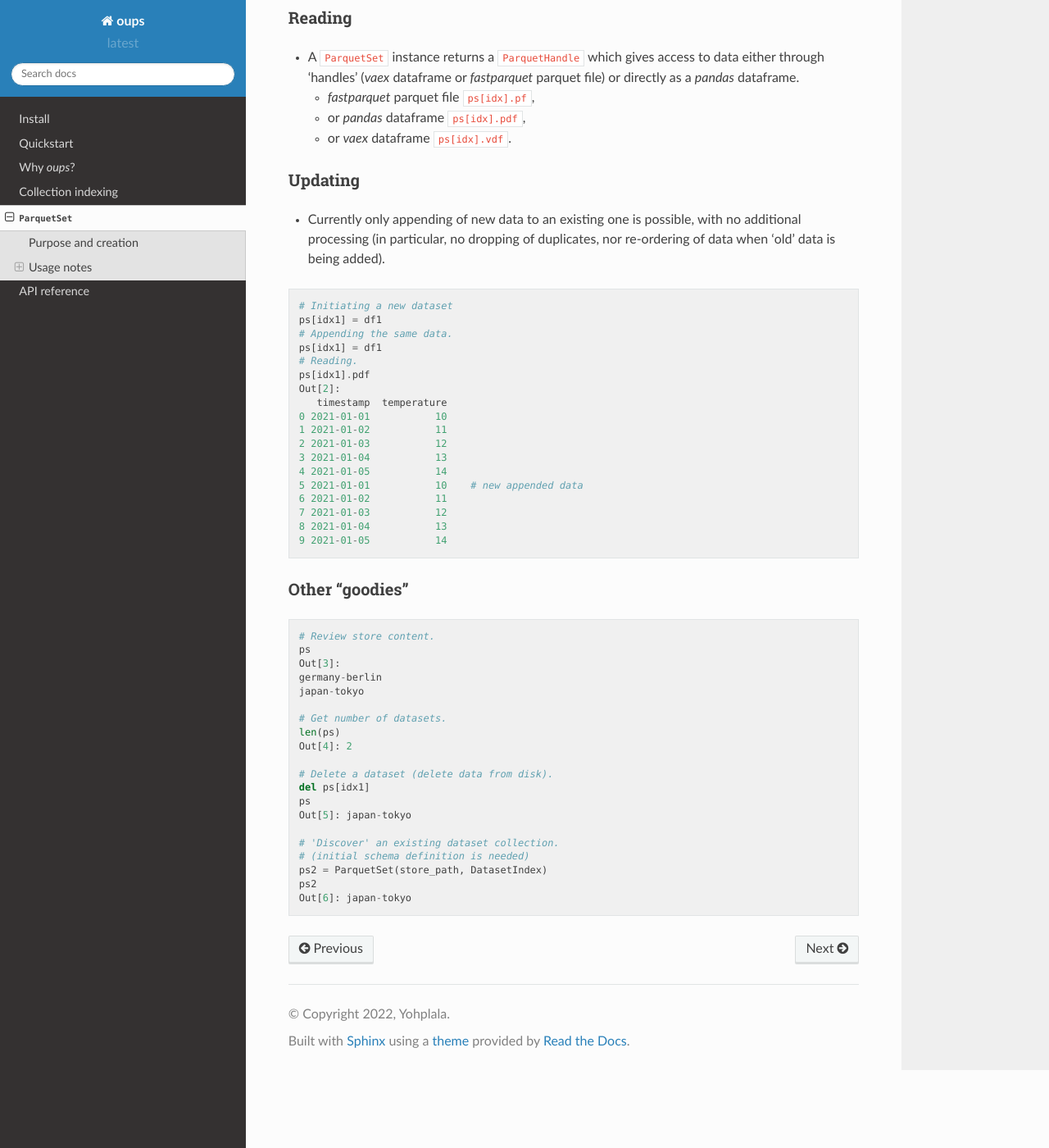
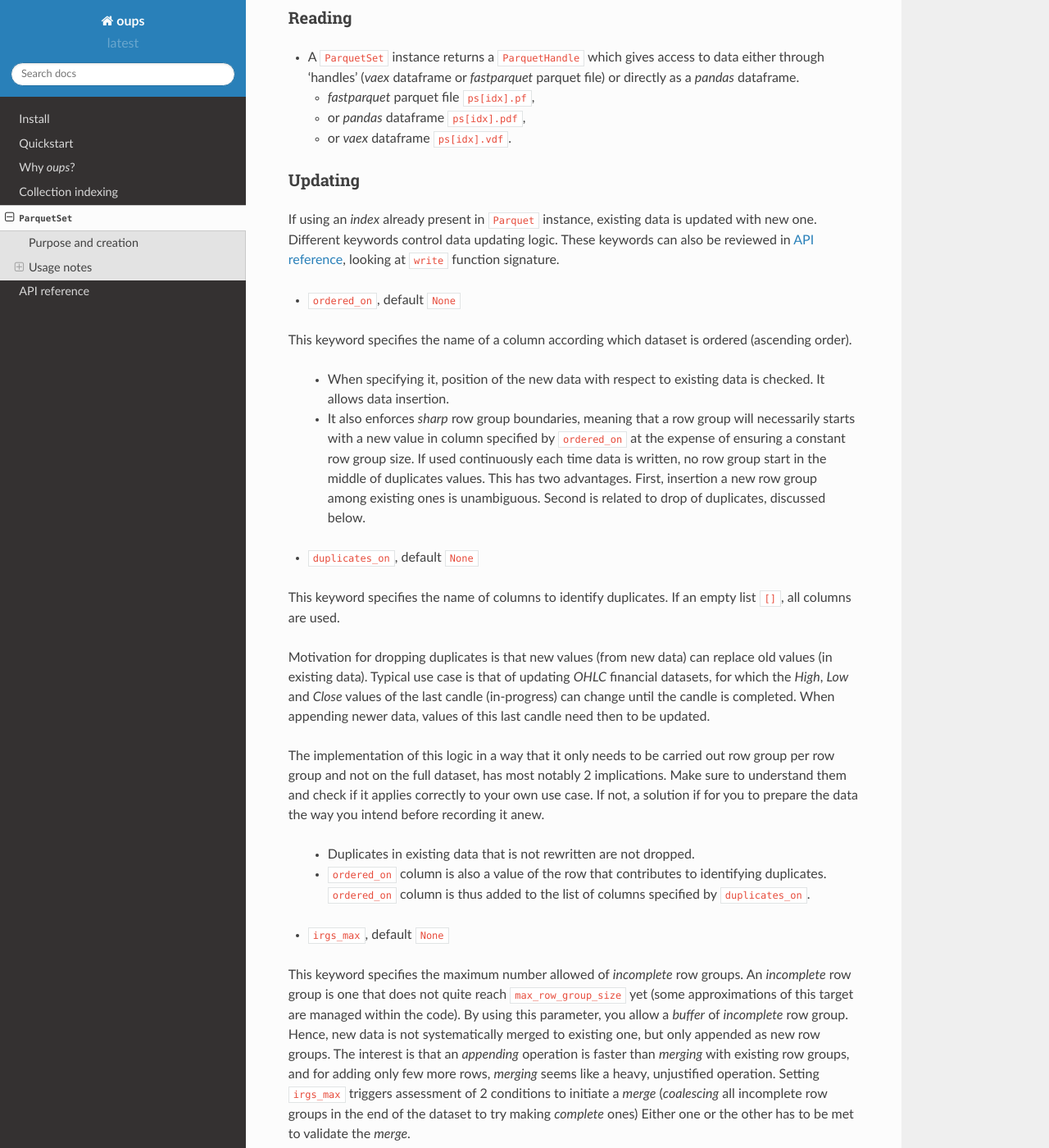
Before and after one commit to yohplala/oups, a Sphinx documentation site: the page built from docs/source/parquetset.rst, in a window 1280 px wide and 1400 px high, scrolled down 1429 px. Shown: the whole window at 82% size. Built offline with Sphinx 7.4.7 and the Read the Docs theme 2.0.0, drawn with Linux system fonts in a browser that asks for light colours; some of the changed text lies outside the part shown.

Commit message:
Update parquetset.rst

```diff
--- a/docs/source/parquetset.rst
+++ b/docs/source/parquetset.rst
@@ -70,14 +70,39 @@ Reading
 Updating
 ~~~~~~~~
 
-* Currently only appending of new data to an existing one is possible, with no additional processing (in particular, no dropping of duplicates, nor re-ordering of data when 'old' data is being added).
+If using an *index* already present in ``Parquet`` instance, existing data is updated with new one. Different keywords control data updating logic. These keywords can also be reviewed in :doc:`api`, looking at ``write`` function signature.
+
+* ``ordered_on``, default ``None``
+This keyword specifies the name of a column according which dataset is ordered (ascending order).
+
+  * When specifying it, position of the new data with respect to existing data is checked. It allows data insertion.
+  * It also enforces *sharp* row group boundaries, meaning that a row group will necessarily starts with a new value in column specified by ``ordered_on`` at the expense of ensuring a constant row group size. If used continuously each time data is written, no row group start in the middle of duplicates values. This has two advantages. First, insertion a new row group among existing ones is unambiguous. Second is related to drop of duplicates, discussed below.
+
+* ``duplicates_on``, default ``None``
+This keyword specifies the name of columns to identify duplicates. If an empty list ``[]``, all columns are used.
+
+Motivation for dropping duplicates is that new values (from new data) can replace old values (in existing data). Typical use case is that of updating *OHLC* financial datasets, for which the *High*, *Low* and *Close* values of the last candle (in-progress) can change until the candle is completed. When appending newer data, values of this last candle need then to be updated.
+
+The implementation of this logic in a way that it only needs to be carried out row group per row group and not on the full dataset, has most notably 2 implications. Make sure to understand them and check if it applies correctly to your own use case. If not, a solution if for you to prepare the data the way you intend before recording it anew.
+
+  * Duplicates in existing data that is not rewritten are not dropped.
+  * ``ordered_on`` column is also a value of the row that contributes to identifying duplicates. ``ordered_on`` column is thus added to the list of columns specified by ``duplicates_on``.
+
+* ``irgs_max``, default ``None``
+This keyword specifies the maximum number allowed of `incomplete` row groups. An `incomplete` row group is one that does not quite reach ``max_row_group_size`` yet (some approximations of this target are managed within the code).
+By using this parameter, you allow a `buffer` of `incomplete` row group. Hence, new data is not systematically merged to existing one, but only appended as new row groups.
+The interest is that an `appending` operation is faster than `merging` with existing row groups, and for adding only few more rows, `merging` seems like a heavy, unjustified operation.
+Setting ``irgs_max`` triggers assessment of 2 conditions to initiate a `merge` (`coalescing` all incomplete row groups in the end of the dataset to try making `complete` ones) Either one or the other has to be met to validate the `merge`.
+
+  * ``irgs_max`` is reached;
+  * The total number of rows within the `incomplete` row groups summed with the number of rows in the new data equals or exceeds `max_row_group_size`.
 
 .. code-block:: python
 
     # Initiating a new dataset
     ps[idx1] = df1
     # Appending the same data.
-    ps[idx1] = df1
+    ps[idx1] = {'irgs_max': 4}, df1
     # Reading.
     ps[idx1].pdf
     Out[2]:
```
